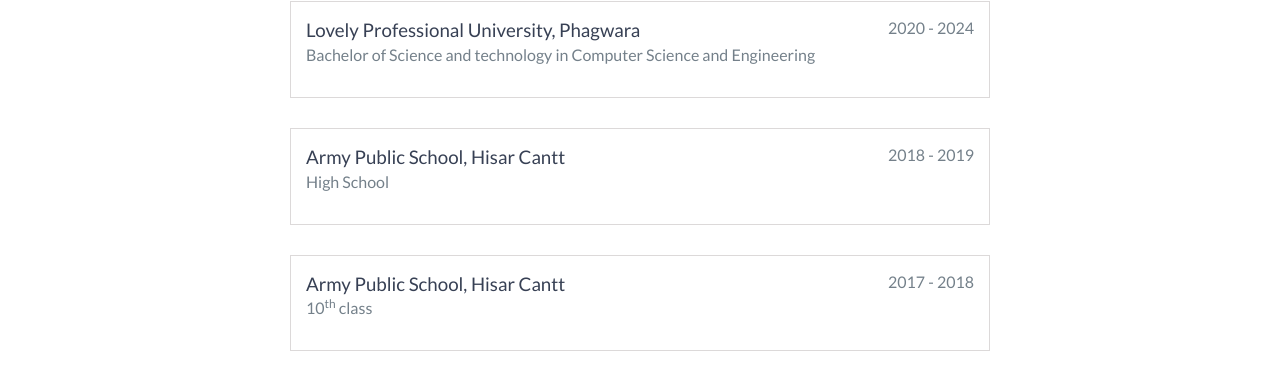
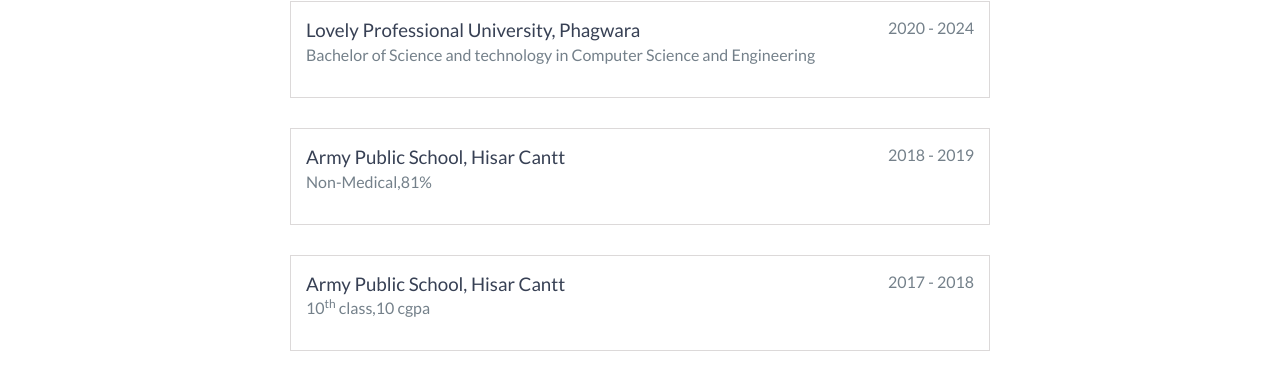
Before and after one commit to vijay-kumar-yadav/portfolio, a plain HTML site: page index.html in a window 1280 px wide. Shown: the part 1171-1541 px from the top of the page. Drawn offline with nearby package versions, Linux system fonts and the light colour scheme.

Commit message:
update index.html

```diff
--- a/index.html
+++ b/index.html
@@ -131,7 +131,7 @@
         <div class="education-block">
             <h3>Army Public School, Hisar Cantt</h3>
             <span class="education-date">2018 - 2019</span>
-            <h4>High School</h4>
+            <h4>Non-Medical,81%</h4>
             <!--  <p>
                 Lorem ipsum dolor sit amet, consectetur adipiscing elit. Curabitur in iaculis ex. Etiam volutpat laoreet urna. Morbi ut tortor nec nulla commodo malesuada sit amet vel lacus. Fusce eget efficitur libero. Morbi dapibus porta quam laoreet placerat.
             </p>
@@ -141,7 +141,7 @@
         <div class="education-block">
             <h3>Army Public School, Hisar Cantt</h3>
             <span class="education-date">2017 - 2018</span>
-            <h4>10<sup>th</sup> class</h4>
+            <h4>10<sup>th</sup> class,10 cgpa</h4>
             <!--  <ul>
                 <li>
                     Lorem ipsum dolor sit amet, consectetur adipiscing elit.
```
